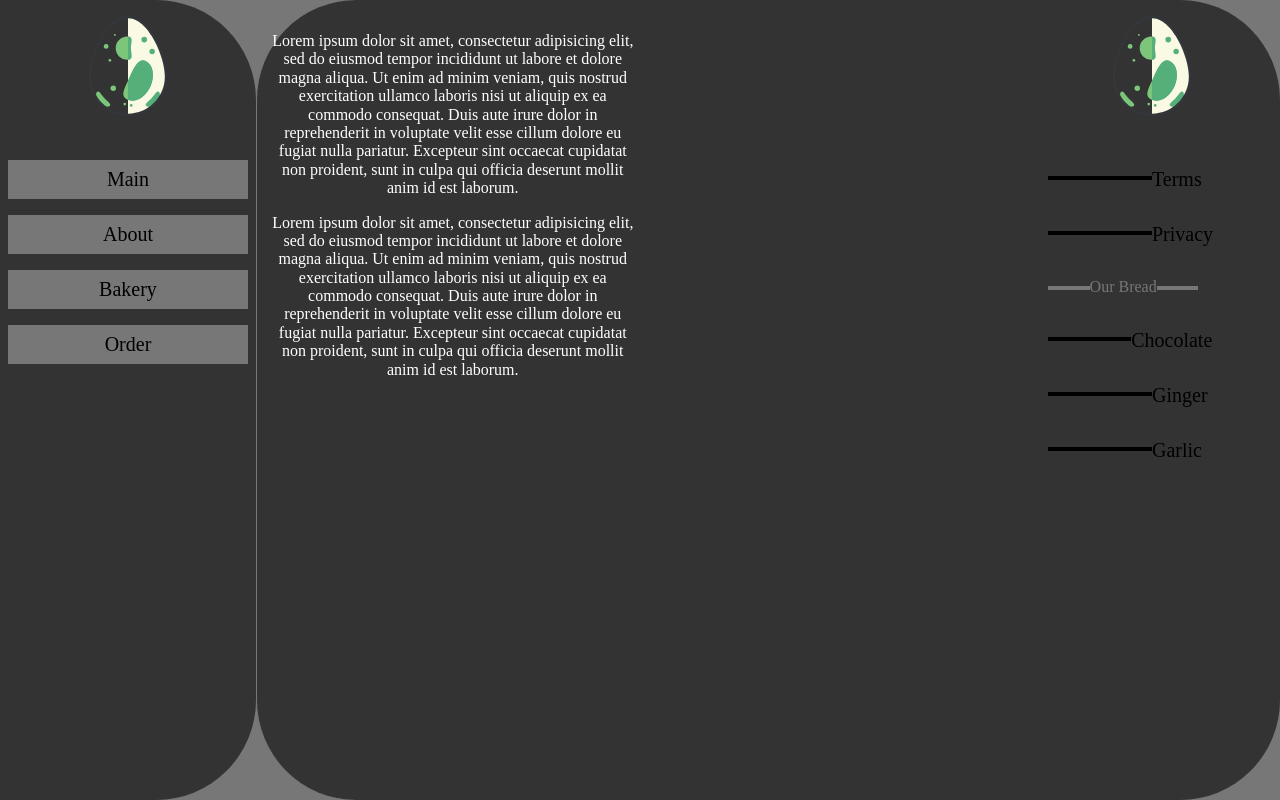
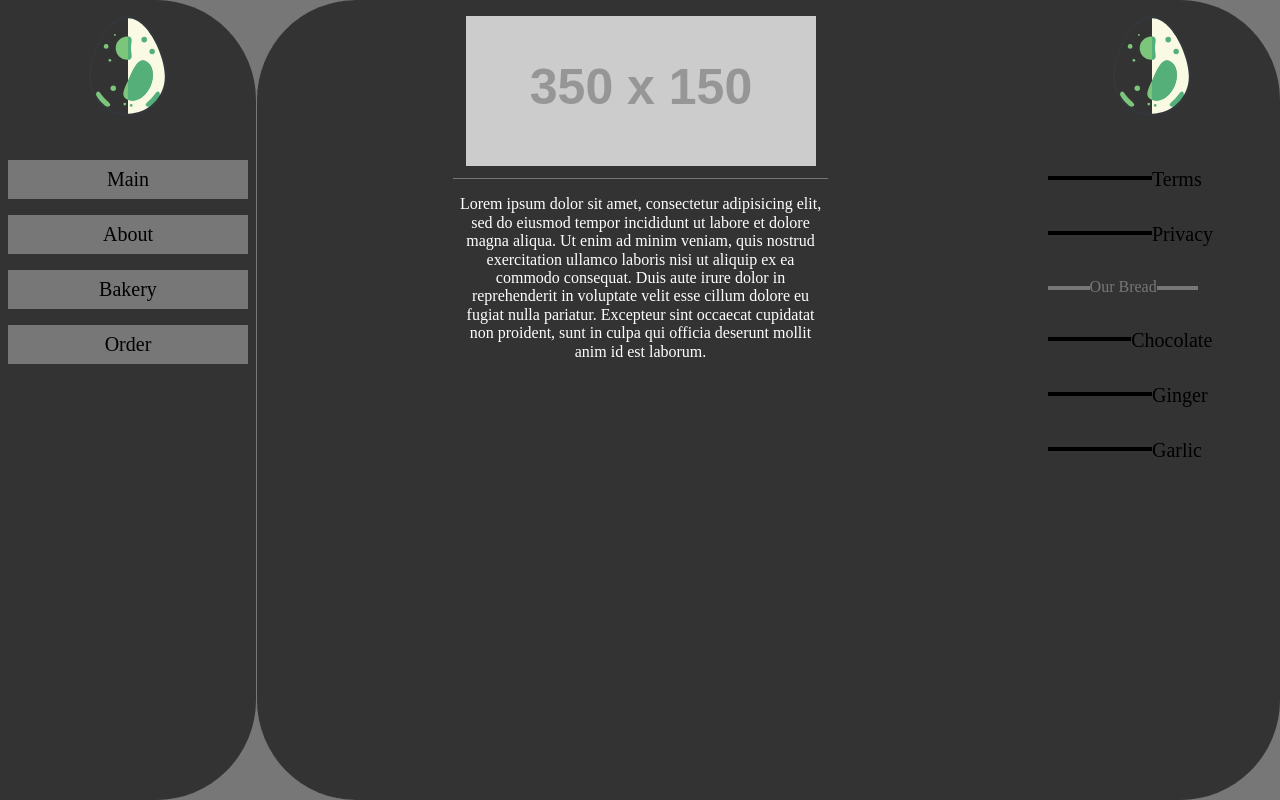
Before and after one commit to connelevalsam/All-In-One, a plain HTML site: page index.html in a window 1280 px wide. Drawn offline with nearby package versions, Linux system fonts and the light colour scheme; placeholder pictures from the web are drawn by us.

Commit message:
centralize the center div

```diff
--- a/index.html
+++ b/index.html
@@ -5,43 +5,43 @@
 	<meta name="viewport" content="width=device-width, initial-scale=1">
 	<link rel="stylesheet" type="text/css" href="css/tachyons.css">
 	<style type="text/css">
-		@media (min-width: 338px){
+		@media (min-width: 480px){
 			.divborderL{
 				border-top-right-radius:100px;
 				border-bottom-right-radius:100px;
 			}
 		}
-		@media (max-width: 338px){
+		@media (max-width: 480px){
 			.divborderL{
 				border-top-right-radius:0px;
 				border-bottom-right-radius:0px;
 			}
 		}
-		@media (min-width: 338px){
+		@media (min-width: 480px){
 			.divborderC{
 				border-top-left-radius:100px;
 				border-bottom-left-radius: 100px;
 			}
 		}
-		@media (max-width: 338px){
+		@media (max-width: 480px){
 			.divborderC{
 				border-top-left-radius:0px;
 				border-bottom-left-radius: 0px;
 			}
 		}
-		@media (min-width: 338px){
+		@media (min-width: 480px){
 			.divborderR{
 				border-top-right-radius:100px;
 				border-bottom-right-radius: 100px;
 			}
 		}
-		@media (max-width: 338px){
+		@media (max-width: 480px){
 			.divborderR{
 				border-top-right-radius:0px;
 				border-bottom-right-radius: 0px;
 			}
 		}
-		@media (min-width: 338px){
+		@media (min-width: 480px){
 			.diviewC{
 				top: 25%;
 				left: 50%;
@@ -50,10 +50,10 @@
 
 	</style>
 </head>
-<body class="bg-gray w-100" style="position: absolute;">
+<body class="bg-gray w-100">
 	<main class="w-100">
 		<section class="w-100 cf">
-			<section class="fl-ns w-100 w-20-ns bg-dark-gray pv3 vh-100-ns br0 divborderL" style="position: relative;">
+			<section class="fl-ns w-100 w-20-ns bg-dark-gray pv3 vh-100-ns br0 divborderL">
 				<div class="w-100 tc mb4-ns">
 					<a href="index.html cover">
 						<svg version="1.1" id="Layer_1" xmlns="http://www.w3.org/2000/svg" xmlns:xlink="http://www.w3.org/1999/xlink" x="0px" y="0px" viewBox="0 0 126.666 126.666" style="enable-background:new 0 0 126.666 126.666; height: 100px;" xml:space="preserve">
@@ -111,9 +111,13 @@
 					</article><!-- 1 -->
 				</div><!-- main links -->
 			</section><!-- left -->
-			<section class="fl-ns w-100 w-60-ns bg-dark-gray white ph2 pv3 bl b--gray vh-100-ns divborderC" style="position: relative;">
-				<article class="w-50 db tc v-mid diviewC">
-					<p class="measure">
+			<section class="fl-ns w-100 w-60-ns bg-dark-gray white ph2 pv3 bl b--gray vh-100-ns divborderC tc">
+				<article class="w-50 dib v-mid diviewC">
+					<section class="w-100">
+						<div class="pb2 bb b--gray">
+							<img src="http://placehold.it/350x150">
+						</div>
+						<p>
 							Lorem ipsum dolor sit amet, consectetur adipisicing elit, sed do eiusmod
 							tempor incididunt ut labore et dolore magna aliqua. Ut enim ad minim veniam,
 							quis nostrud exercitation ullamco laboris nisi ut aliquip ex ea commodo
@@ -121,17 +125,10 @@
 							cillum dolore eu fugiat nulla pariatur. Excepteur sint occaecat cupidatat non
 							proident, sunt in culpa qui officia deserunt mollit anim id est laborum.
 						</p>
-					<p class="measure">
-						Lorem ipsum dolor sit amet, consectetur adipisicing elit, sed do eiusmod
-						tempor incididunt ut labore et dolore magna aliqua. Ut enim ad minim veniam,
-						quis nostrud exercitation ullamco laboris nisi ut aliquip ex ea commodo
-						consequat. Duis aute irure dolor in reprehenderit in voluptate velit esse
-						cillum dolore eu fugiat nulla pariatur. Excepteur sint occaecat cupidatat non
-						proident, sunt in culpa qui officia deserunt mollit anim id est laborum.
-					</p>
+					</section><!-- for a particular item -->
 				</article>
 			</section><!-- center -->
-			<section class="fr-ns w-100 w-20-ns bg-dark-gray pv3 vh-100-ns divborderR" style="position: relative;">
+			<section class="fr-ns w-100 w-20-ns bg-dark-gray pv3 vh-100-ns divborderR">
 				<div class="w-100 tc mb4-ns">
 					<a href="index.html cover">
 						<svg version="1.1" id="Layer_1" xmlns="http://www.w3.org/2000/svg" xmlns:xlink="http://www.w3.org/1999/xlink" x="0px" y="0px" viewBox="0 0 126.666 126.666" style="enable-background:new 0 0 126.666 126.666; height: 100px;" xml:space="preserve">
```
Lines whose indentation alone changed are shown as unchanged.
